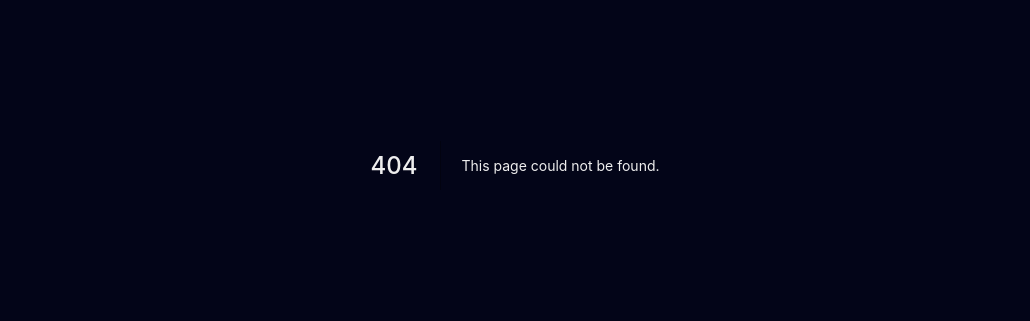
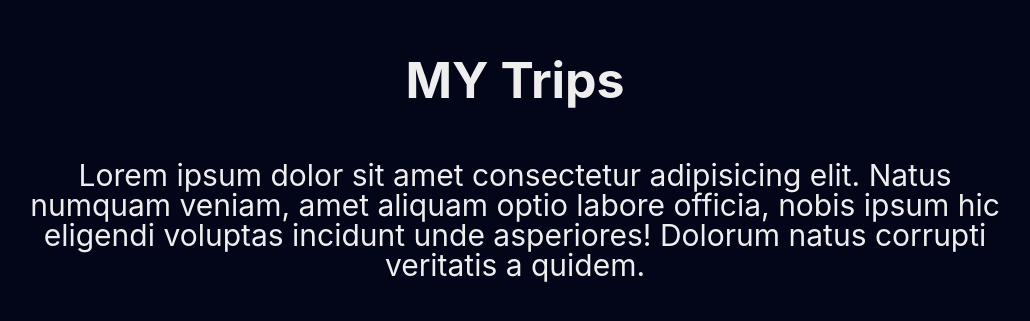
Before and after one commit to ibrunotome/my-trips, a Next.js app: page /about in a window 1280 px wide. Before the commit this address had no page. Shown: the part 235-556 px from the top of the page, without its empty margins (125-1155 px from the left). Built offline with nearby package versions, Linux system fonts and the light colour scheme.

Commit message:
feat: static page 'About'

```diff
--- /dev/null
+++ b/src/pages/about.tsx
@@ -0,0 +1,5 @@
+import AboutTemplate from 'templates/About'
+
+const About = () => <AboutTemplate />
+
+export default About
--- a/src/styles/global.ts
+++ b/src/styles/global.ts
@@ -5,7 +5,10 @@ const GlobalStyles = createGlobalStyle`
     --highlight: #e20e8d;
     --background: #030518;
     --white: #eeeeee;
+    --grey: #cccccc;
+
     --container: 100rem;
+
     --small: 1.5rem;
     --medium: 3rem;
     --large: 5rem;
@@ -24,20 +27,21 @@ const GlobalStyles = createGlobalStyle`
   html, body, #__next {
     height: 100%;
     background: var(--background);
-    color: var(--white)
+    color: var(--white);
   }
 
   body {
     font-family: -apple-system, BlinkMacSystemFont, 'Segoe UI', Roboto, Oxygen, Ubuntu, Cantarell, 'Open Sans', 'Helvetica Neue', sans-serif
   }
 
-  p {
+  p,
+  a {
     font-size: 2rem;
-    line-height: var(--medium)
+    line-height: var(--medium);
   }
 
-  p, a {
-    color: var(--highlight)
+  a {
+    color: var(--highlight);
   }
 `
 
--- /dev/null
+++ b/src/templates/About/index.tsx
@@ -0,0 +1,25 @@
+import { CloseOutline } from '@styled-icons/evaicons-outline/CloseOutline'
+import LinkWrapper from 'components/LinkWrapper'
+
+import * as S from './styles'
+
+const AboutTemplate = () => (
+  <S.Content>
+    <LinkWrapper href="/">
+      <CloseOutline size={32} />
+    </LinkWrapper>
+
+    <S.Heading>MY Trips</S.Heading>
+
+    <S.Body>
+      <p>
+        Lorem ipsum dolor sit amet consectetur adipisicing elit. Natus numquam
+        veniam, amet aliquam optio labore officia, nobis ipsum hic eligendi
+        voluptas incidunt unde asperiores! Dolorum natus corrupti veritatis a
+        quidem.
+      </p>
+    </S.Body>
+  </S.Content>
+)
+
+export default AboutTemplate
--- /dev/null
+++ b/src/templates/About/styles.ts
@@ -0,0 +1,24 @@
+import styled from 'styled-components'
+
+export const Content = styled.section`
+  text-align: center;
+  display: flex;
+  align-items: center;
+  justify-content: center;
+  flex-direction: column;
+  height: 100vh;
+  max-width: var(--container);
+  margin: auto;
+`
+
+export const Heading = styled.h1`
+  font-size: var(--large);
+  margin-bottom: var(--large);
+`
+
+export const Body = styled.div`
+  p {
+    font-size: var(--medium);
+    line-height: var(--medium);
+  }
+`
```
Also changed, not shown: src/pages/index.tsx (+10 -1 lines).
